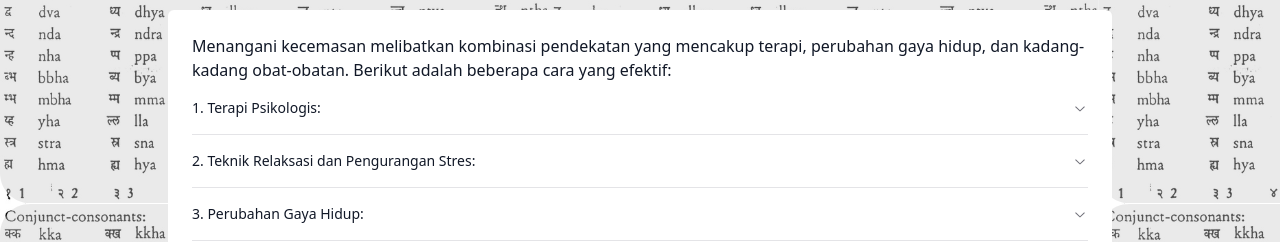
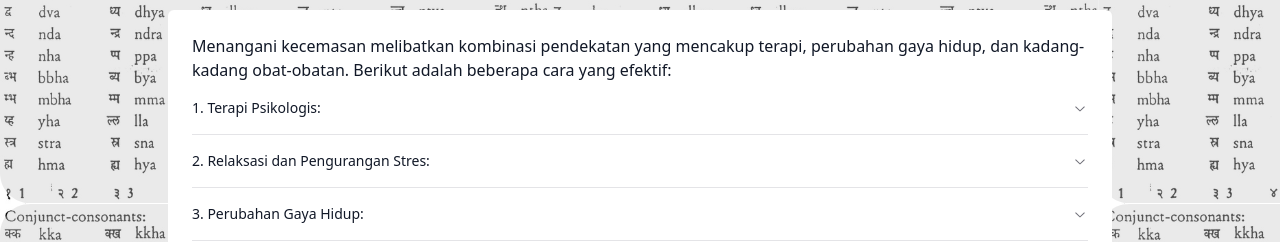
Before and after one commit to paresiqbal/jiva, a React (Vite) app: page /informasi in a window 1280 px wide. Shown: the part 1376-1618 px from the top of the page. Built offline with nearby package versions, Linux system fonts and the light colour scheme.

Commit message:
Change again

```diff
--- a/src/pages/Informasi.tsx
+++ b/src/pages/Informasi.tsx
@@ -186,7 +186,7 @@ export default function Informasi() {
           </AccordionItem>
           <AccordionItem value="item-2">
             <AccordionTrigger>
-              2. Teknik Relaksasi dan Pengurangan Stres:
+              2. Relaksasi dan Pengurangan Stres:
             </AccordionTrigger>
             <AccordionContent>
               <ul className="list-disc pl-6 mt-2">
```
